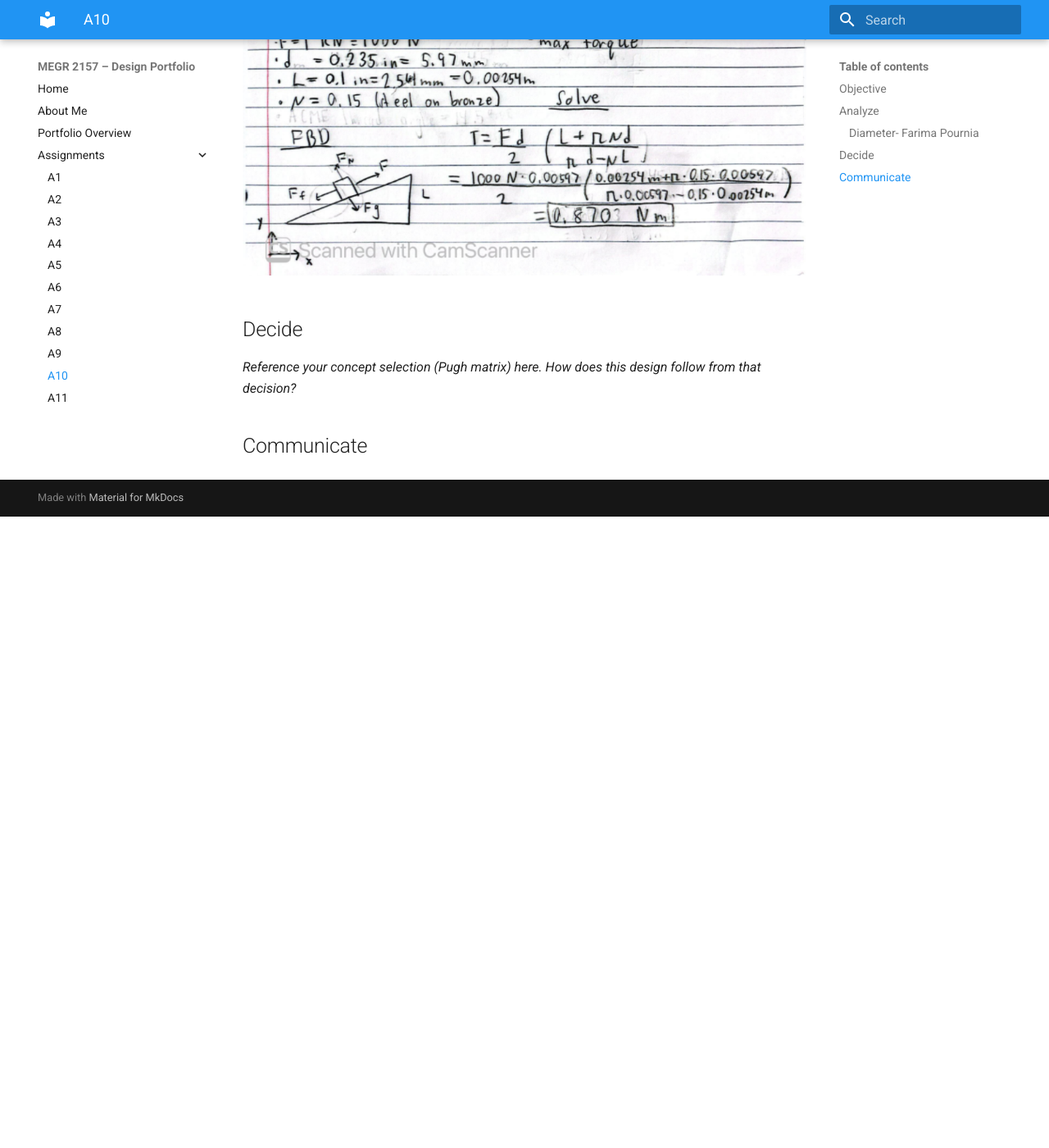
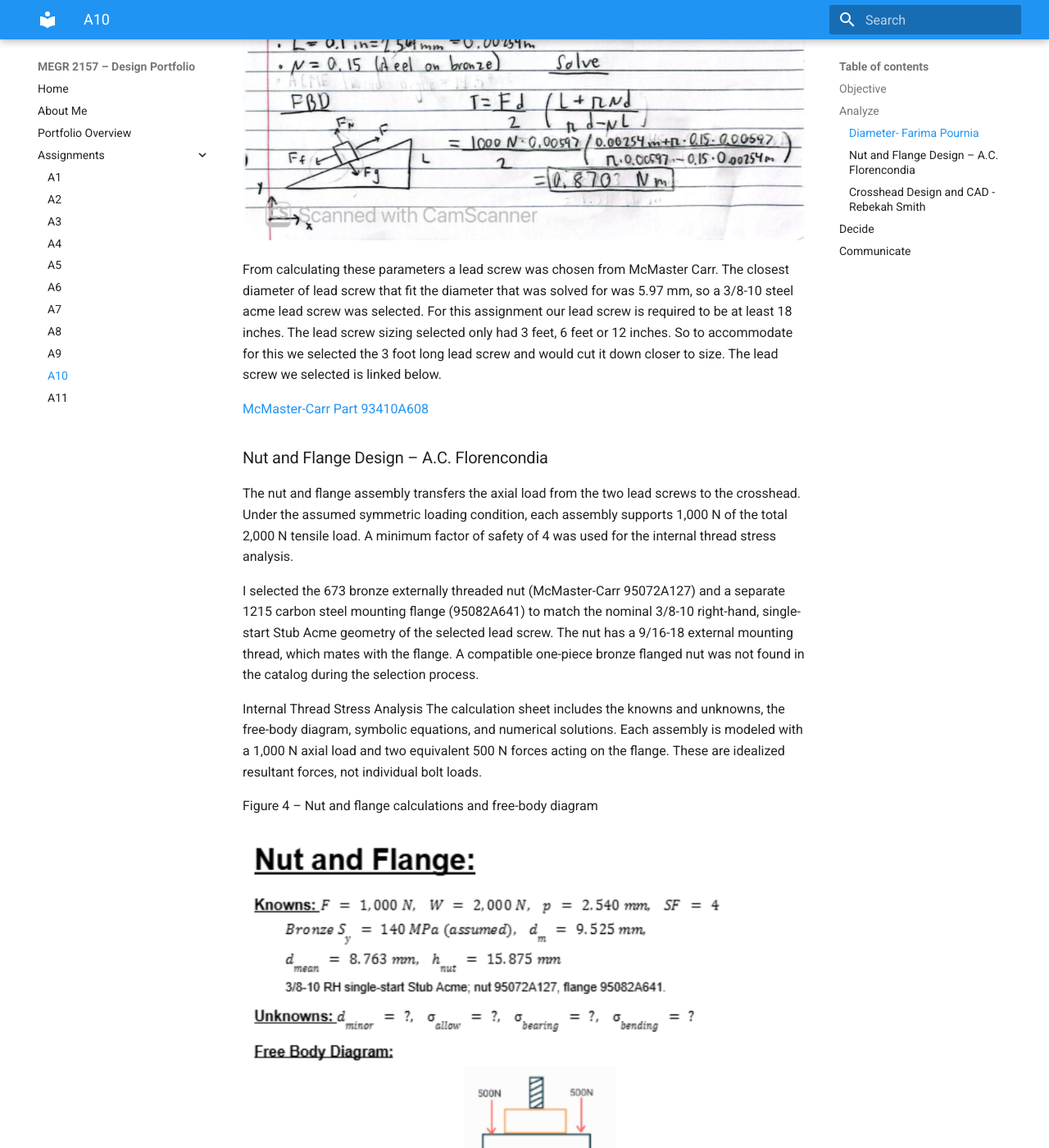
Before and after one commit to rsmith367-ux/design-projects-portfolio, an MkDocs documentation site: the page built from docs/assignments/A10/index.md, in a window 1280 px wide and 1400 px high, scrolled down 2343 px. Shown: the whole window at 82% size. Built offline with MkDocs 1.6.1 and Material for MkDocs 9.7.7, drawn with Linux system fonts in a browser that asks for light colours; before the commit the page ends 2973 px from its top, so only the background shows below that; some of the changed text lies outside the part shown.

Commit message:
Enhance index.md with design details and calculations
Added detailed calculations and design selections for lead screw, nut, flange, and crosshead. Included images and references to McMaster-Carr parts.

```diff
--- a/docs/assignments/A10/index.md
+++ b/docs/assignments/A10/index.md
@@ -17,7 +17,7 @@ Rotational Speed- Farima Pournia
 The rotational speed of the lead screw was then calculated through the speed range given and the screw lead that was found through the diameter that was calculated. Using the equation for linear speed rotational speed was solved for. This equation was then used to plug in the lower and upper bounds of the linear speed range and a range for rotational speed was calculated.
 
 Figure 2 – Rotational speed calculations – Farima Pournia
-![Rotational speed calculations](pic21.png)
+![Rotational speed calculations](pic23.png)
 
 Torque- Farima Pournia
 The next parameter that was calculated was torque by using the equation for a square threaded lead screw. The diameter of the actual screw selected was used and not the diameter that was calculated. The screw lead was found through the diameter of the screw selected and the coefficient of friction was found in the Machinery Handbook under the value for friction of steel against bronze. These values were plugged into the torque equation and solved.
@@ -25,6 +25,58 @@ The next parameter that was calculated was torque by using the equation for a sq
 Figure 3 – Torque calculations – Farima Pournia
 ![Torque calculations](pic21.png)
 
+From calculating these parameters a lead screw was chosen from McMaster Carr. The closest diameter of lead screw that fit the diameter that was solved for was 5.97 mm, so a 3/8-10 steel acme lead screw was selected. For this assignment our lead screw is required to be at least 18 inches. The lead screw sizing selected only had 3 feet, 6 feet or 12 inches. So to accommodate for this we selected the 3 foot long lead screw and would cut it down closer to size. The lead screw we selected is linked below.
+
+[McMaster-Carr Part 93410A608](https://www.mcmaster.com/93410A608/)
+
+### Nut and Flange Design – A.C. Florencondia
+
+The nut and flange assembly transfers the axial load from the two lead screws to the crosshead. Under the assumed symmetric loading condition, each assembly supports 1,000 N of the total 2,000 N tensile load. A minimum factor of safety of 4 was used for the internal thread stress analysis.
+
+I selected the 673 bronze externally threaded nut (McMaster-Carr 95072A127) and a separate 1215 carbon steel mounting flange (95082A641) to match the nominal 3/8-10 right-hand, single-start Stub Acme geometry of the selected lead screw. The nut has a 9/16-18 external mounting thread, which mates with the flange. A compatible one-piece bronze flanged nut was not found in the catalog during the selection process.
+
+Internal Thread Stress Analysis
+The calculation sheet includes the knowns and unknowns, the free-body diagram, symbolic equations, and numerical solutions. Each assembly is modeled with a 1,000 N axial load and two equivalent 500 N forces acting on the flange. These are idealized resultant forces, not individual bolt loads.
+
+Figure 4 – Nut and flange calculations and free-body diagram
+
+![Nut and flange calculations and free-body diagram](pic18.png)
+
+Parameter	Calculated or selected value
+Total tensile load	2,000 N
+Axial load per nut	1,000 N
+Thread pitch	2.540 mm
+Nominal nut length	15.875 mm
+Assumed bronze yield strength	140 MPa
+Required safety factor	4
+Allowable stress	35.00 MPa
+Nominal thread bearing stress	7.63 MPa
+Nominal thread bending stress	12.63 MPa
+Nominal bearing safety factor	18.36
+Nominal bending safety factor	11.08
+
+Thread bending governs the simplified internal-thread check. The nominal factor of safety of 11.08 exceeds the required value of 4 under the assumptions of equal load sharing, uniform loading over the full nominal engagement length, and an assumed bronze yield strength of 140 MPa. This is a preliminary calculation, not a certified load rating. Actual material strength, effective thread engagement, thread fit between the selected screw and nut, and the mounting connection must be verified before fabrication.
+
+Selected Nut and Flange
+
+Figure 5 – McMaster-Carr dimensioned drawing of the selected bronze nut (95072A127)
+![McMaster-Carr dimensioned drawing of the selected bronze nut (95072A127)](pic19.png)
+
+Figure 6 – McMaster-Carr dimensioned drawing of the selected steel flange (95082A641)
+![McMaster-Carr dimensioned drawing of the selected steel flange (95082A641)](pic20.png)
+
+
+Bronze nut	95072A127	2	3/8-10 internal thread; 0.688 in OD; 0.625 in length
+Steel flange	95082A641	2	9/16-18 mounting thread; nominal 1.609 in OD; 1.125 in bolt circle
+The two-piece configuration was selected because it provides a mounting flange without changing the lead screw selected by the team. The steel flange provides the mounting interface to the crosshead, while the bronze nut provides the internal threads that engage the lead screw.
+
+### Crosshead Design and CAD - Rebekah Smith
+The objective of this portion of the project was to design a crosshead for a mechanically driven tensile testing machine capable of applying a maximum tensile load of 2 kN. The crosshead connects the two vertical leadscrews through bronze nut and flange assemblies and provides a mounting location for the tensile specimen. The design required selecting an appropriate material and cross-sectional dimensions while maintaining a factor of safety of 4 and limiting the maximum crosshead deflection to 0.1 mm. Beam strength and deflection analyses were performed to determine whether the proposed crosshead dimensions would meet the design requirements.
+
+Crosshead Design – Beam Strength Analysis
+The crosshead was modeled as a simply supported beam with a concentrated load applied at its center. The two bronze nut and flange assemblies act as the supports for the crosshead. The two support reactions represent the forces from the left and right bronze nut and flange assemblies. Because the loading is symmetrical, both support reactions are equal.
+
+
 ## Decide
 _Reference your concept selection (Pugh matrix) here. How does this design follow from that decision?_
 
```
